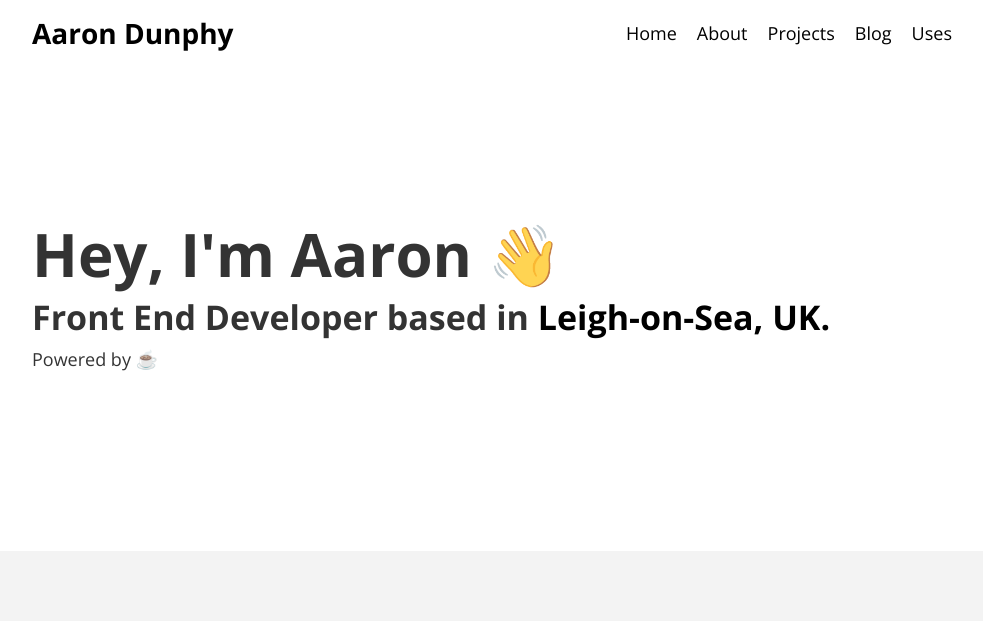
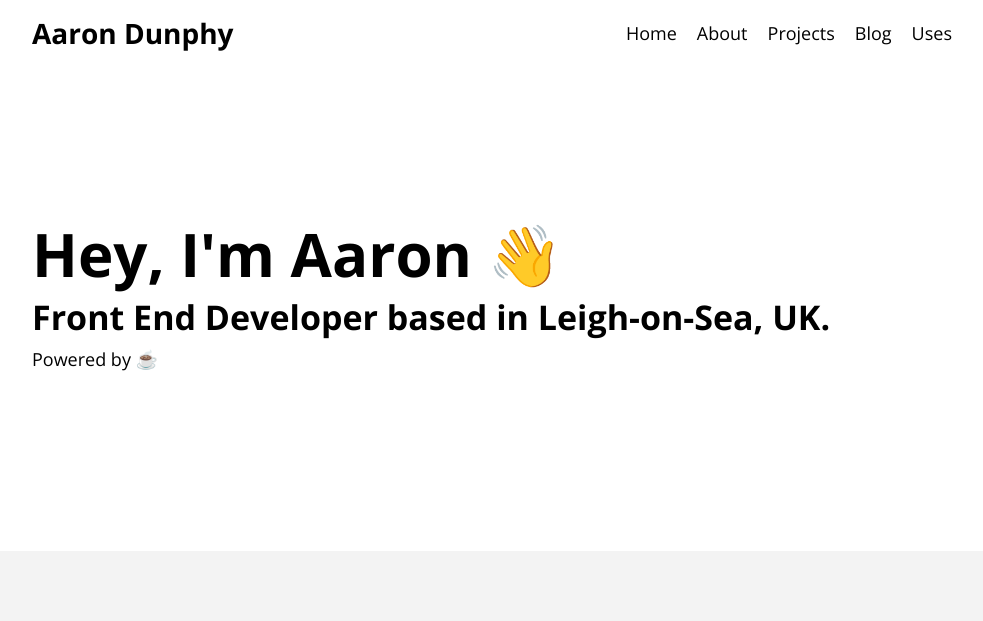
Before and after one commit to AaronDunphy/aarondunphy.com, a Gatsby site: page / in a window 1280 px wide. Shown: the top 621 px of the page, without its empty margins (148-1131 px from the left). Built offline with nearby package versions, Linux system fonts and the light colour scheme; Gatsby itself is replaced by a stand-in of ours.

Commit message:
Minor styling update

```diff
--- a/src/components/layout.css
+++ b/src/components/layout.css
@@ -9,7 +9,7 @@ body {
   -webkit-font-smoothing: antialiased;
   -moz-osx-font-smoothing: grayscale;
   background-color: #fff;
-  color: hsla(0, 0%, 0%, 0.8);
+  color: #000;
   word-wrap: break-word;
   font-kerning: normal;
   -moz-font-feature-settings: "kern", "liga", "clig", "calt";
--- a/src/components/styles/navHeader.js
+++ b/src/components/styles/navHeader.js
@@ -24,7 +24,7 @@ const NavHeader = styled.header`
         text-decoration: none;
         font-size: 18px;
     }
-    @media (max-width: 550px) {
+    @media (max-width: 600px) {
         .logo {
             font-size: 18px;
         }
```
